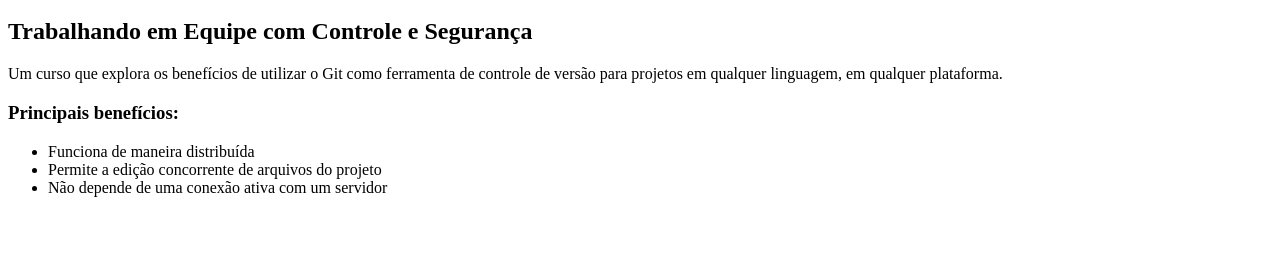
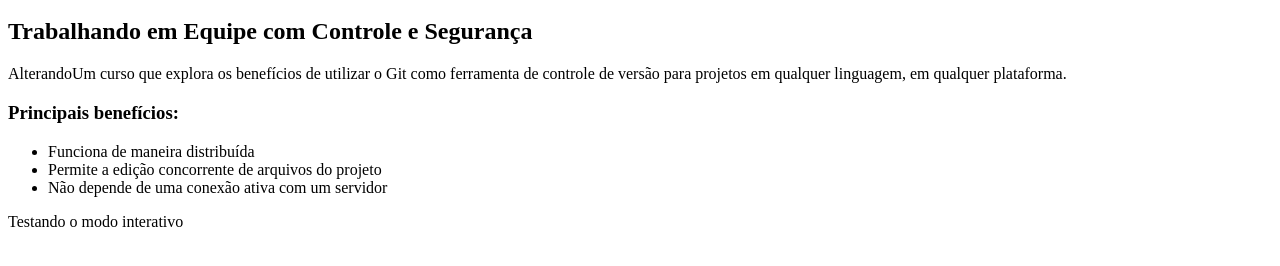
Before and after one commit to philipebr/curso-git, a plain HTML site: page index.html in a window 1280 px wide. Shown: the part 48-314 px from the top of the page. Drawn offline with Linux system fonts and the light colour scheme.

Commit message:
Conteudo da pagina index.html

```diff
--- a/index.html
+++ b/index.html
@@ -5,7 +5,7 @@
         <h1>Git</h1>
         <h2>Trabalhando em Equipe com Controle e Segurança</h2>
 
-        <p>Um curso que explora os benefícios de utilizar o Git como ferramenta de controle de versão para projetos em qualquer linguagem, em qualquer plataforma.</p>
+        <p>AlterandoUm curso que explora os benefícios de utilizar o Git como ferramenta de controle de versão para projetos em qualquer linguagem, em qualquer plataforma.</p>
 
         <h3>Principais benefícios:</h3>
         <ul>
@@ -13,5 +13,8 @@
             <li>Permite a edição concorrente de arquivos do projeto</li>
             <li>Não depende de uma conexão ativa com um servidor</li>
         </ul>
+
+        <p>Testando o modo interativo</p>
+
     </body>
 </html>
```
